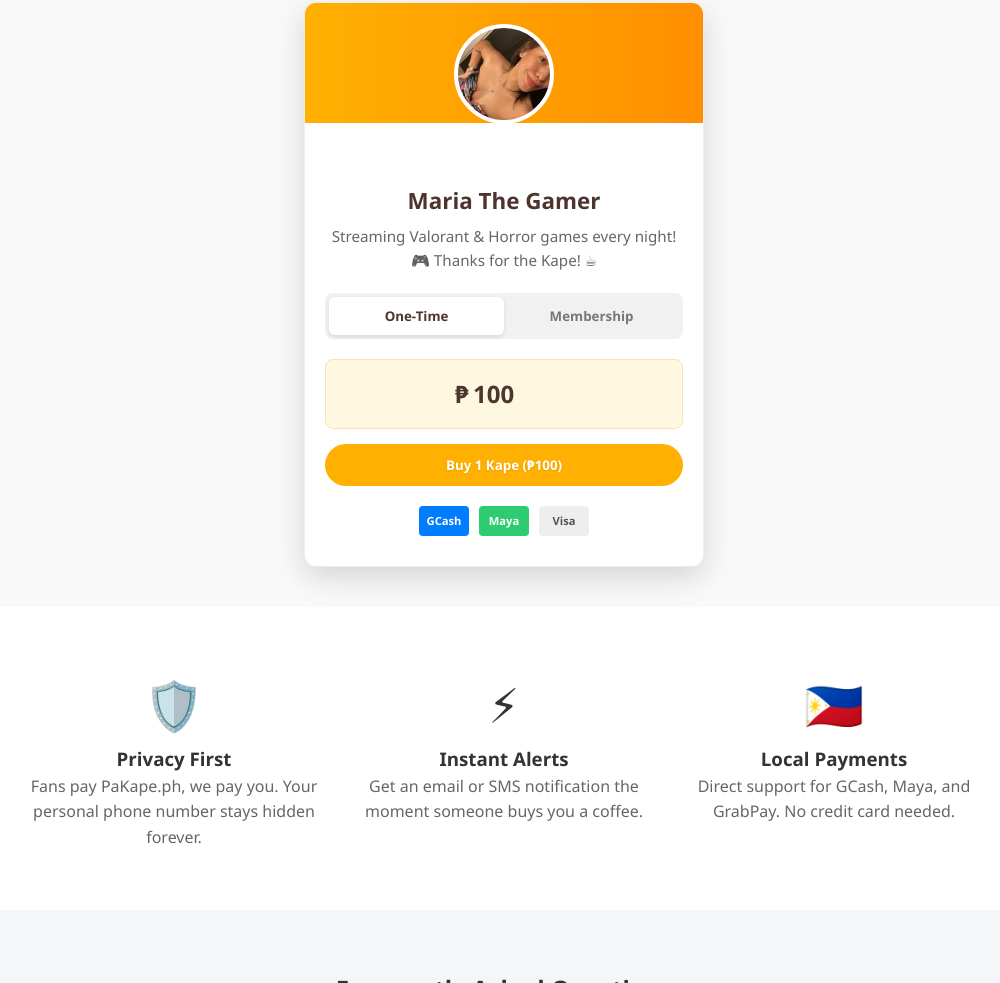
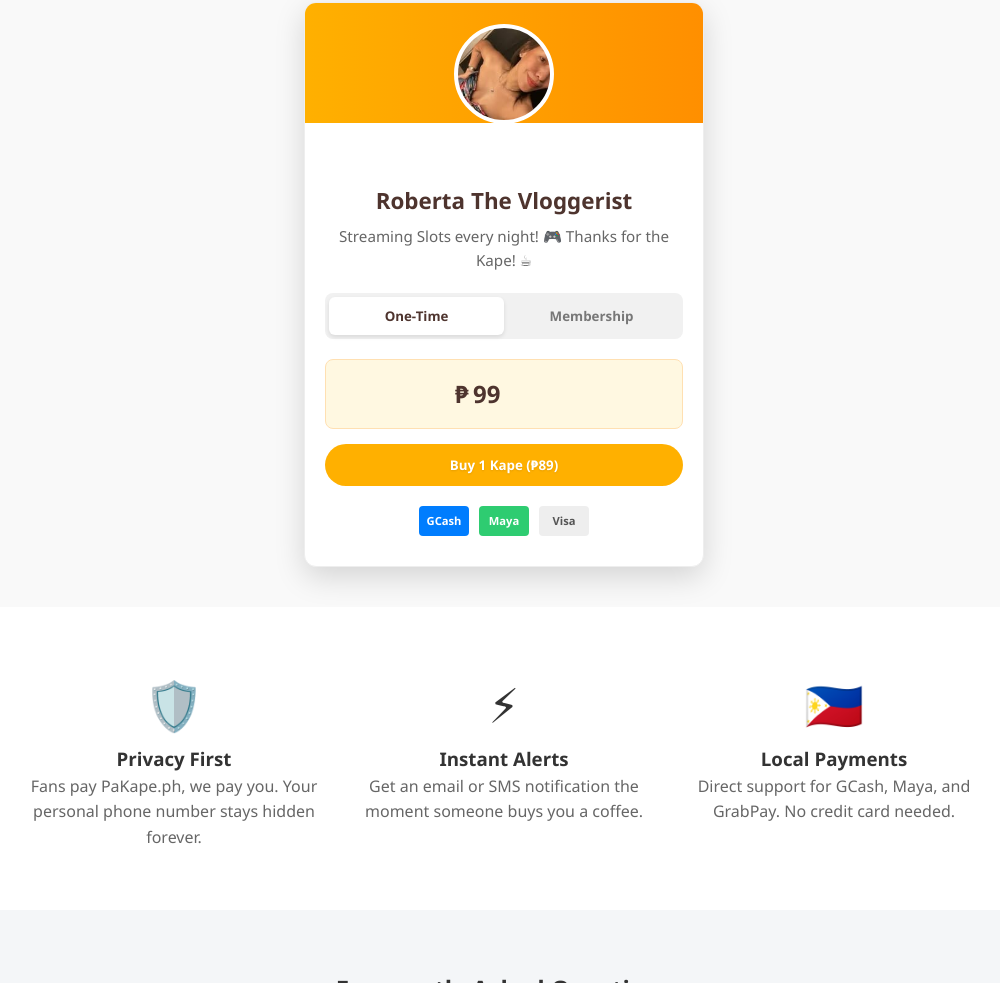
Before and after one commit to kyno420/Pakape.ph, a plain HTML site: page index.html in a window 1280 px wide. Shown: the part 726-1709 px from the top of the page, without its empty margins (136-1136 px from the left). Drawn offline with Linux system fonts and the light colour scheme.

Commit message:
Update index.html

```diff
--- a/index.html
+++ b/index.html
@@ -142,8 +142,8 @@
                 <div class="cover-photo"></div>
                 <div class="profile-pic"></div>
                 <div class="card-body">
-                    <div class="creator-name">Maria The Gamer</div>
-                    <div class="creator-bio">Streaming Valorant & Horror games every night! 🎮 Thanks for the Kape! ☕</div>
+                    <div class="creator-name">Roberta The Vloggerist</div>
+                    <div class="creator-bio">Streaming Slots every night! 🎮 Thanks for the Kape! ☕</div>
 
                     <div class="donation-tabs">
                         <button class="tab active" onclick="switchTab('one-time')">One-Time</button>
@@ -153,16 +153,16 @@
                     <div id="one-time-content">
                         <div style="background: #fff8e1; padding: 15px; border-radius: 8px; border: 1px solid #ffe0b2; margin-bottom: 15px;">
                             <span style="font-size: 1.5rem; font-weight: bold; color: #4e342e;">₱</span>
-                            <input type="number" value="100" style="border:none; background:transparent; font-size: 1.5rem; width: 80px; font-weight: bold; outline: none; color: #4e342e;">
+                            <input type="number" value="99" style="border:none; background:transparent; font-size: 1.5rem; width: 80px; font-weight: bold; outline: none; color: #4e342e;">
                         </div>
-                        <button class="btn btn-primary" style="width: 100%;">Buy 1 Kape (₱100)</button>
+                        <button class="btn btn-primary" style="width: 100%;">Buy 1 Kape (₱89)</button>
                     </div>
 
                     <div id="monthly-content" class="hidden">
                         <div style="background: #e3f2fd; padding: 15px; border-radius: 8px; border: 1px solid #90caf9; margin-bottom: 15px;">
                             <h4 style="color:#1565c0">Kape-Mate Tier</h4>
                             <p style="font-size:0.9rem; color:#555;">Unlock exclusive blog posts & discord role.</p>
-                            <h3 style="margin-top:5px; color:#1565c0;">₱150 <span style="font-size:0.8rem; color:#666">/ month</span></h3>
+                            <h3 style="margin-top:5px; color:#1565c0;">₱299 <span style="font-size:0.8rem; color:#666">/ month</span></h3>
                         </div>
                         <button class="btn btn-primary" style="width: 100%;">Join Membership</button>
                     </div>
```
